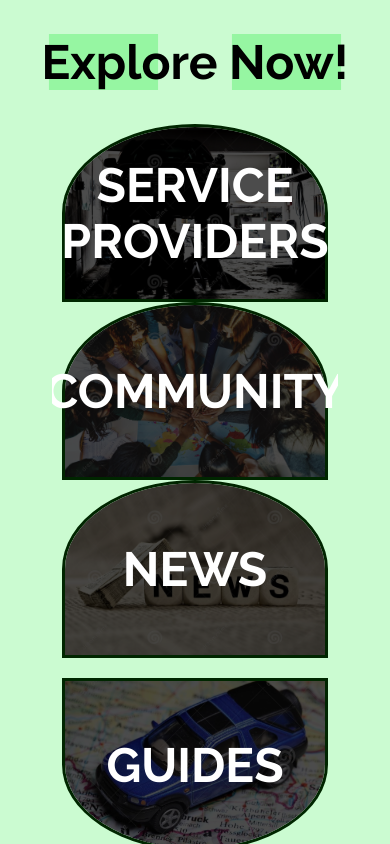
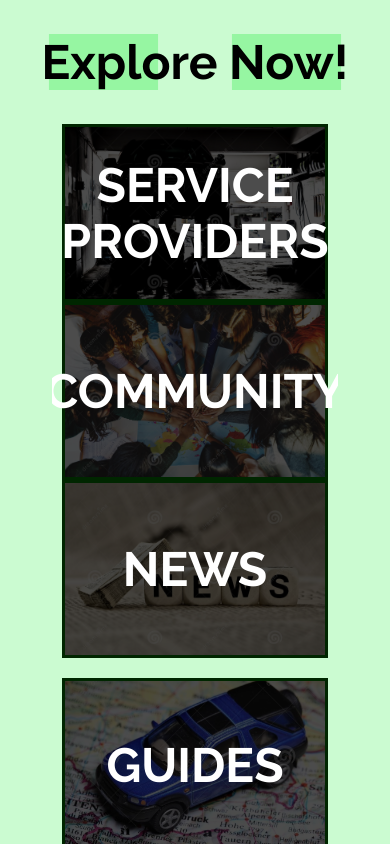
Before and after one commit to Safo-Samson/GreenDrive, a plain HTML site: page index.html in a window 390 px wide. Shown: the part 1020-1864 px from the top of the page. Drawn offline with nearby package versions, Linux system fonts and the light colour scheme.

Commit message:
fixing media

```diff
--- a/assets/css/style.css
+++ b/assets/css/style.css
@@ -1502,7 +1502,7 @@ Sign Up page
 }
 
 /* Change styles for cancel button and signup button on extra small screens */
-@media screen and (max-width: 300px) {
+@media screen and (max-width: 500px) {
   .cancelbtn, .signupbtn,.modal, .modal-content {
     width: 100%;
   }
@@ -1679,10 +1679,21 @@ Login Up
   transition: filter 0.3s ease-in-out; /* Add a transition effect to the filter property */
 }
 
-
+@media screen and (max-width: 992px) { /*let the grids be square when its on phone*/
+  .mount-down{
+    border-radius:  0 ;
+    border: 3px solid green;
+  }
+
+  .mount-up{
+    border-radius:  0 ;
+    border: 3px solid green;
+  }
+}
 .guides-grid-item:hover img {
   filter: brightness(1); /* Set the brightness of the image on hover */
 }
+
 
 /*****************************************
     NEWS
```
